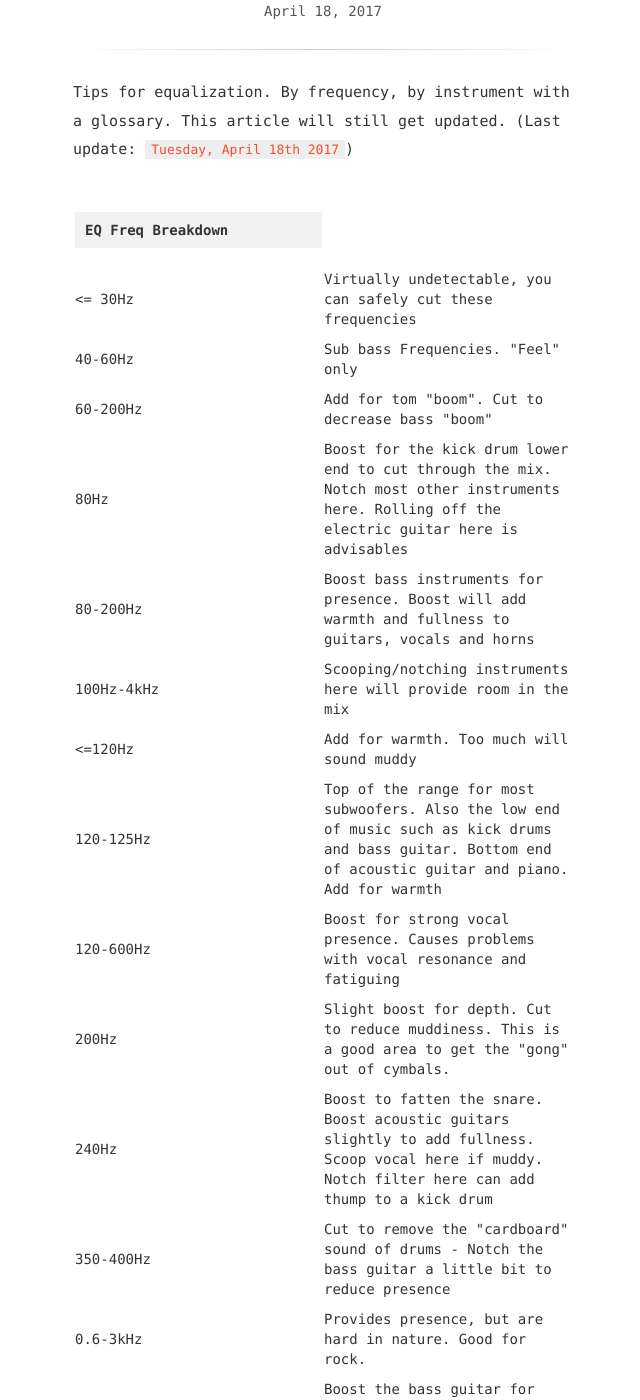
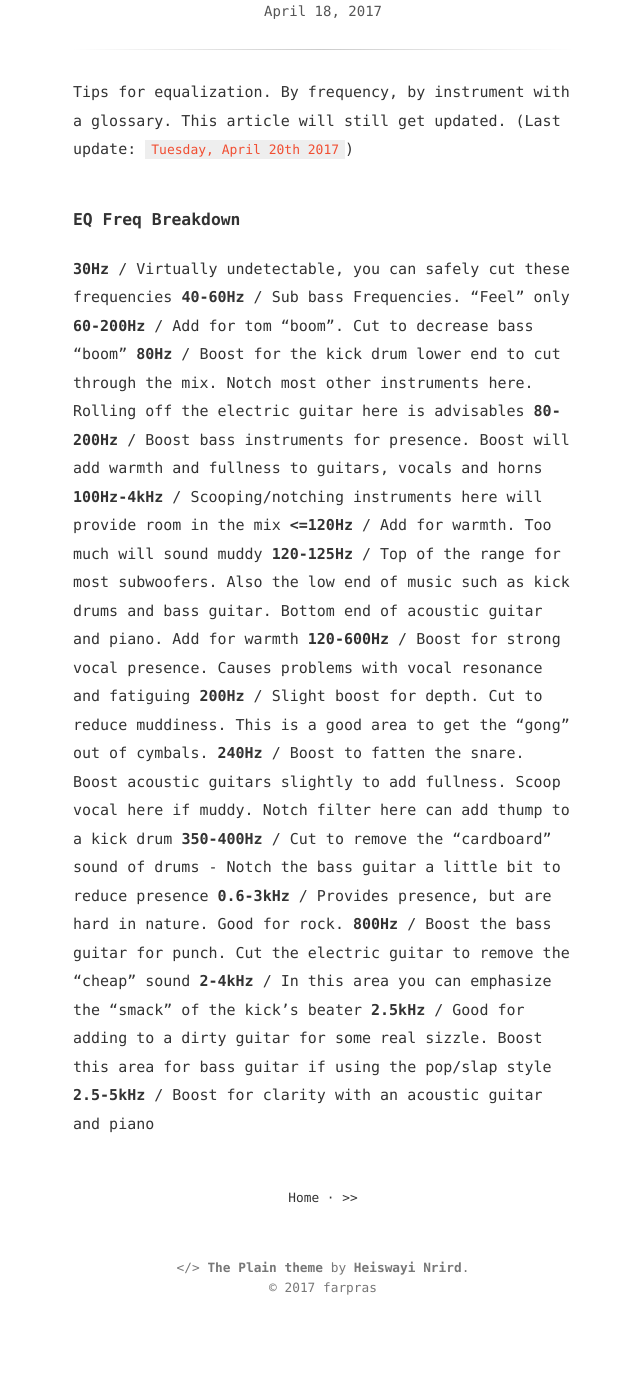
Before and after one commit to farpras/blog, a Jekyll site: the page built from _posts/2017-04-18-eq-tips-cheat-sheet.md, in a window 1280 px wide and 1400 px high, scrolled down 206 px. Shown: the whole window, without its empty margins (317-957 px from the left). Built offline with Jekyll 4.4.1, drawn with Linux system fonts in a browser that asks for light colours; after the commit the page ends 1539 px from its top, so only the background shows below that; some of the changed text lies outside the part shown.

Commit message:
edit post

```diff
--- a/_posts/2017-04-18-eq-tips-cheat-sheet.md
+++ b/_posts/2017-04-18-eq-tips-cheat-sheet.md
@@ -4,81 +4,24 @@ updated:   2017-04-18 05:48
 ---
 
 Tips for equalization. By frequency, by instrument with a glossary.
-This article will still get updated. (Last update: `Tuesday, April 18th 2017`)
-<table>
-    <thead>
-        <tr>
-            <th>EQ Freq Breakdown</th>
-        </tr>
-    </thead>
-    <tbody>
-        <tr>
-            <td><= 30Hz</td>
-            <td>Virtually undetectable, you can safely cut these frequencies</td>
-        </tr>
-        <tr>
-            <td>40-60Hz</td>
-            <td>Sub bass Freque­ncies. "Feel" only</td>
-        </tr>
-        <tr>
-            <td>60-200Hz</td>
-            <td>Add for tom "boom". Cut to decrease bass "boom"</td>
-        </tr>
-        <tr>
-            <td>80Hz</td>
-            <td>Boost for the kick drum lower end to cut through the mix. Notch most other instruments here. Rolling off the electric guitar here is advisables</td>
-        </tr>
-        <tr>
-            <td>80-200Hz</td>
-            <td>Boost bass instruments for presence. Boost will add warmth and fullness to guitars, vocals and horns</td>
-        </tr>
-        <tr>
-            <td>100Hz-4kHz</td>
-            <td>Scooping/notching instruments here will provide room in the mix</td>
-        </tr>
-        <tr>
-            <td><=120Hz</td>
-            <td>Add for warmth. Too much will sound muddy</td>
-        </tr>
-        <tr>
-            <td>120-125Hz</td>
-            <td>Top of the range for most subwoofers. Also the low end of music such as kick drums and bass guitar. Bottom end of acoustic guitar and piano. Add for warmth</td>
-        </tr>
-        <tr>
-            <td>120-600Hz</td>
-            <td>Boost for strong vocal presence. Causes problems with vocal resonance and fatiguing</td>
-        </tr>
-        <tr>
-            <td>200Hz</td>
-            <td>Slight boost for depth. Cut to reduce muddiness. This is a good area to get the "gong" out of cymbals.</td>
-        </tr>
-        <tr>
-            <td>240Hz</td>
-            <td>Boost to fatten the snare. Boost acoustic guitars slightly to add fullness. Scoop vocal here if muddy. Notch filter here can add thump to a kick drum</td>
-        </tr>
-        <tr>
-            <td>350-400Hz</td>
-            <td>Cut to remove the "cardboard" sound of drums - Notch the bass guitar a little bit to reduce presence</td>
-        </tr>
-        <tr>
-            <td>0.6-3kHz</td>
-            <td>Provides presence, but are hard in nature. Good for rock.</td>
-        </tr>
-        <tr>
-            <td>800Hz</td>
-            <td>Boost the bass guitar for punch. Cut the electric guitar to remove the "cheap" sound</td>
-        </tr>
-        <tr>
-            <td>2-4kHz</td>
-            <td>In this area you can emphasize the "smack" of the kick's beater</td>
-        </tr>
-        <tr>
-            <td>2.5kHz</td>
-            <td>Good for adding to a dirty guitar for some real sizzle. Boost this area for bass guitar if using the pop/slap style</td>
-        </tr>
-        <tr>
-            <td>2.5-5kHz</td>
-            <td>Boost for clarity with an acoustic guitar and piano</td>
-        </tr>
-    </tbody>
-</table>
+This article will still get updated. (Last update: `Tuesday, April 20th 2017`)
+
+### EQ Freq Breakdown
+
+**30Hz** / Virtually undetectable, you can safely cut these frequencies
+**40-60Hz** / Sub bass Freque­ncies. "Feel" only
+**60-200Hz** / Add for tom "boom". Cut to decrease bass "boom"
+**80Hz** / Boost for the kick drum lower end to cut through the mix. Notch most other instruments here. Rolling off the electric guitar here is advisables
+**80-200Hz** / Boost bass instruments for presence. Boost will add warmth and fullness to guitars, vocals and horns
+**100Hz-4kHz** / Scooping/notching instruments here will provide room in the mix
+**<=120Hz** / Add for warmth. Too much will sound muddy
+**120-125Hz** / Top of the range for most subwoofers. Also the low end of music such as kick drums and bass guitar. Bottom end of acoustic guitar and piano. Add for warmth
+**120-600Hz** / Boost for strong vocal presence. Causes problems with vocal resonance and fatiguing
+**200Hz** / Slight boost for depth. Cut to reduce muddiness. This is a good area to get the "gong" out of cymbals.
+**240Hz** / Boost to fatten the snare. Boost acoustic guitars slightly to add fullness. Scoop vocal here if muddy. Notch filter here can add thump to a kick drum
+**350-400Hz** / Cut to remove the "cardboard" sound of drums - Notch the bass guitar a little bit to reduce presence
+**0.6-3kHz** / Provides presence, but are hard in nature. Good for rock.
+**800Hz** / Boost the bass guitar for punch. Cut the electric guitar to remove the "cheap" sound
+**2-4kHz** / In this area you can emphasize the "smack" of the kick's beater
+**2.5kHz** / Good for adding to a dirty guitar for some real sizzle. Boost this area for bass guitar if using the pop/slap style
+**2.5-5kHz** / Boost for clarity with an acoustic guitar and piano
```
